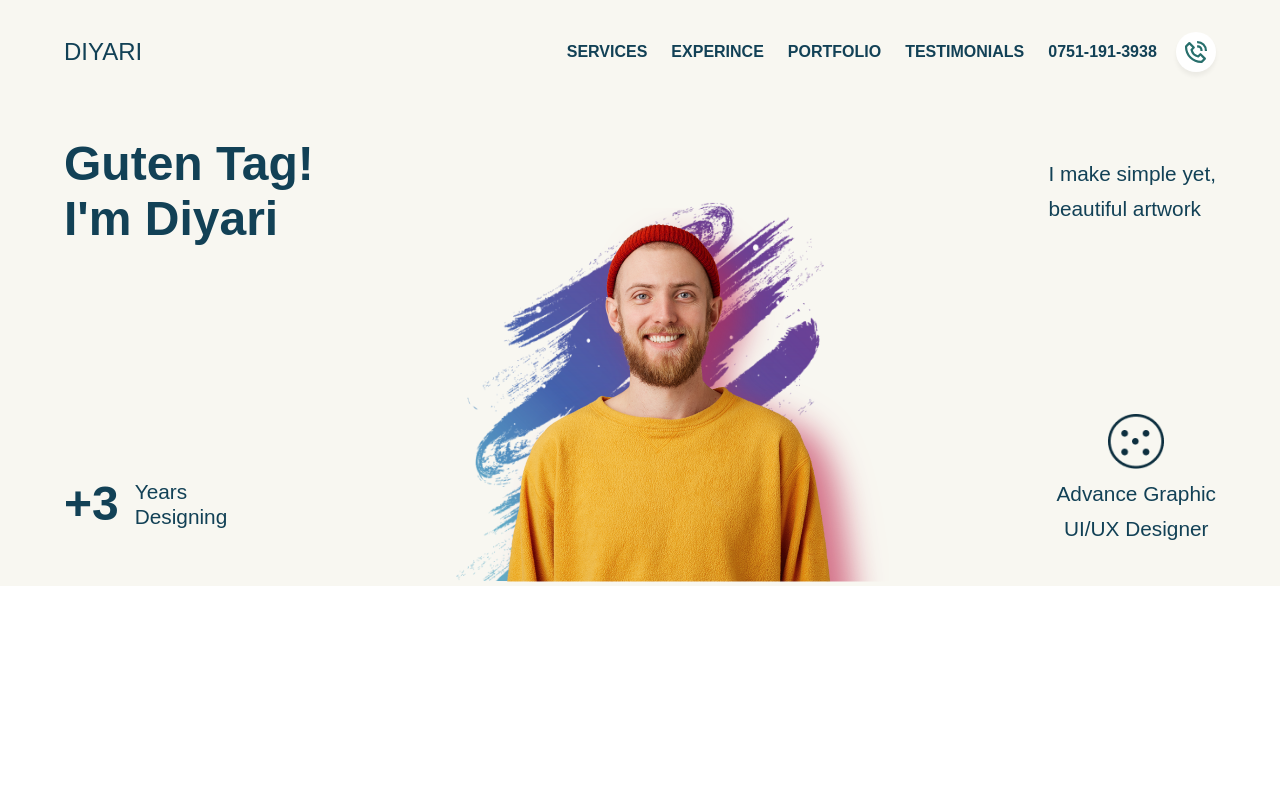
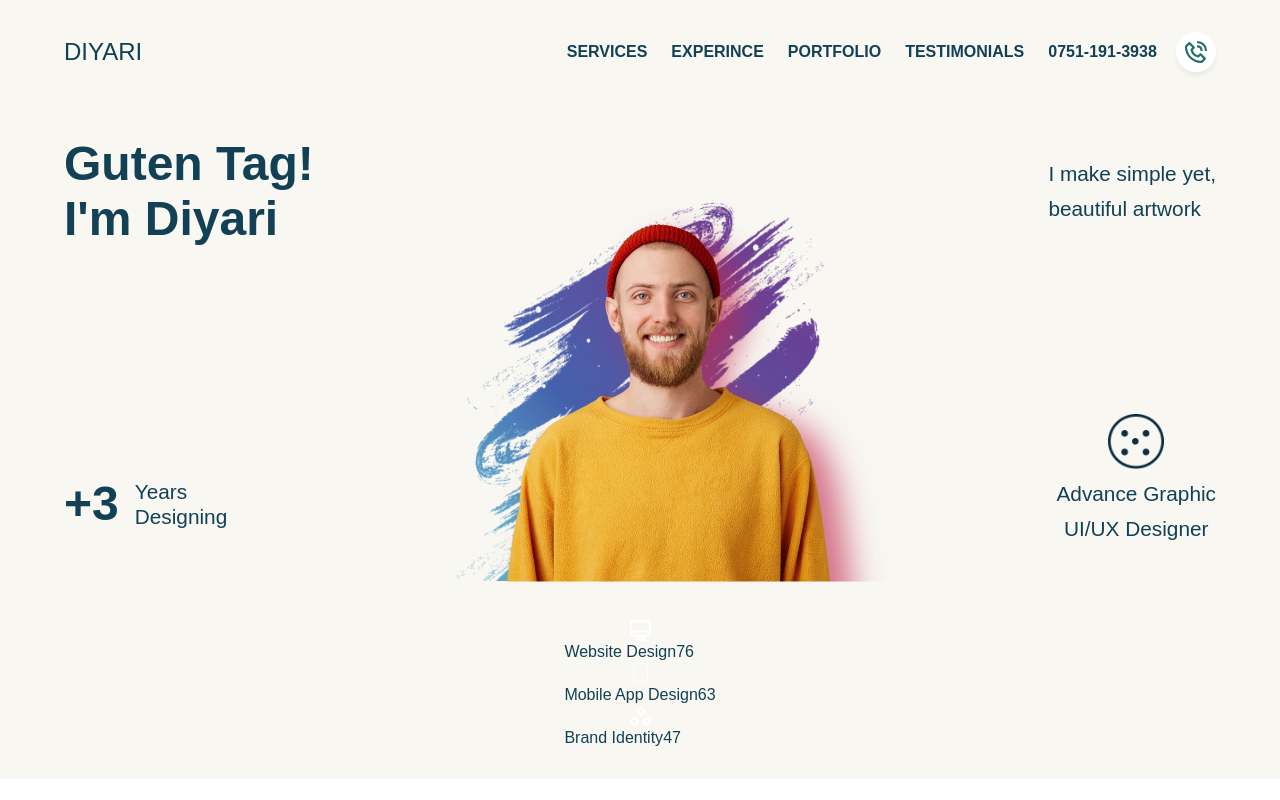
Before and after one commit to dearyfareq/react-personal-portfolio, a React (Vite) app: page / in a window 1280 px wide. Built offline with nearby package versions, Linux system fonts and the light colour scheme; a web font is replaced by a local one.

Commit message:
added Experience section Code (no styling, mapped used with premade array data)

```diff
--- a/react-personal-portfolio/src/App.jsx
+++ b/react-personal-portfolio/src/App.jsx
@@ -1,11 +1,13 @@
 import Header from "./components/Header";
 import Hero from "./components/hero";
+import Experince from "./components/experince";
 import css from "./styles/app.module.scss";
 
  const App = () => {
   return <div className={`bg-primary ${css.container}`}>
     <Header />
     <Hero />
+    <Experince />
   </div>
 };
 
--- /dev/null
+++ b/react-personal-portfolio/src/components/experince.jsx
@@ -0,0 +1,41 @@
+import React from "react";
+import css from "../../src/components/experince.module.scss";
+//imported the data for the mapping, check data file to adjust as per requirements
+import { projectExperience } from "../utils/data";
+
+const Experince = () => {
+  return (
+    <div className={css.wrapper}>
+      <div
+        className={`paddings yPaddings flexCenter innerWidth${css.container}`}
+      >
+        {/* left slide of experince section, will use mapping and a premade data array*/}
+        <div className={css.left}>
+          {/*
+            the data is in the form of an array, so we can map it instead of writing it indivisually, we used the index
+            exp with the map method and then extract the icon/name/projects from the objects
+          */}
+          {projectExperience.map((exp, i) => {
+            return (
+              <div className={css.exp} key={i}>
+                <div className="flexCenter">
+                  <exp.icon size={25} color="white" />
+                </div>
+
+                <div>
+                  <span>{exp.name}</span>
+                  <span>{exp.projects}</span>
+                </div>
+              </div>
+            );
+          })}
+        </div>
+
+        {/* right slide of experince section*/}
+        <div className={css.right}></div>
+      </div>
+    </div>
+  );
+};
+
+export default Experince;
```
Also changed, not shown: react-personal-portfolio/src/components/experince.module.scss (added).
